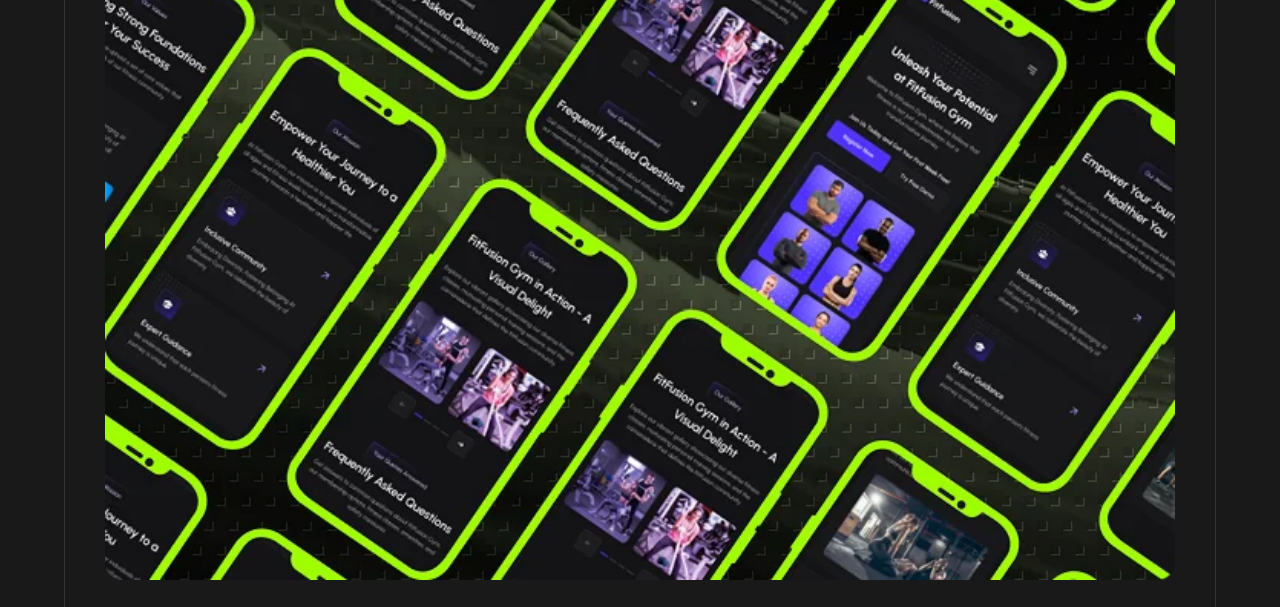
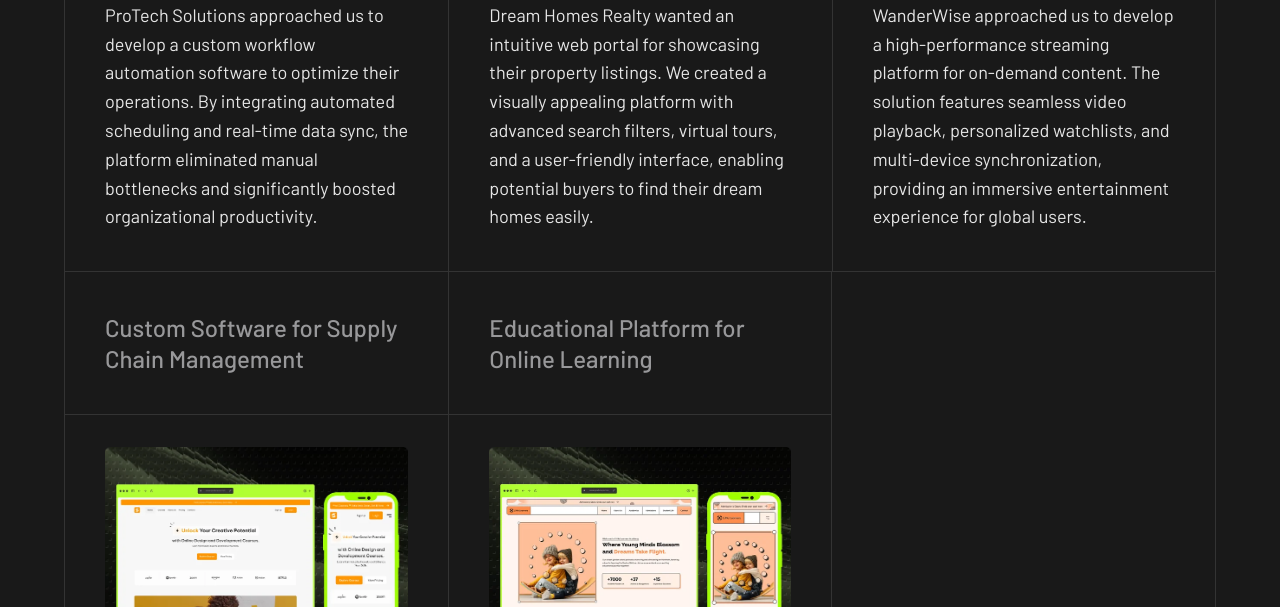
Before and after one commit to jeffvini/project-digital-agency, a plain HTML site: page works.html in a window 1280 px wide. Shown: the part 1824-2431 px from the top of the page. Drawn offline with Linux system fonts and the light colour scheme.

Commit message:
feat(project-list): implement responsive grid with subgrid for synchronized row alignment

```diff
--- a/css/pages/works/works.css
+++ b/css/pages/works/works.css
@@ -1,5 +1,24 @@
 .works-page .works {
     padding-top: var(--space-10);
+}
+
+.works-page .works__list {
+    display: flex;
+    flex-direction: column;
+}
+
+.works-page .works__item {
+    border-bottom: solid 1px var(--color-border-accent-grey);
+    padding-bottom: var(--space-8);
+}
+
+.works-page .works__item:last-child {
+    border-bottom: none;
+}
+
+.works-page .project {
+    display: flex;
+    flex-direction: column;
 }
 
 .works-page .project__title {
@@ -42,9 +61,50 @@
         padding-top: var(--space-12);
     }
 
+    .works-page .works__list {
+        display: grid;
+        grid-template-columns: 1fr 1fr;
+        grid-template-rows: auto auto auto auto;
+    }
+
+    .works-page .works__item {
+        display: grid;
+        grid-row: span 4;
+        grid-template-rows: subgrid;
+        padding-bottom: var(--space-10);
+    }
+
+    .works-page .works__item:nth-child(2) {
+        border-left: solid 1px var(--color-border-accent-grey);
+    }
+
+    .works-page .works__item:nth-child(4) {
+        border-left: solid 1px var(--color-border-accent-grey);
+    }
+
+    .works-page .works__item:nth-child(6) {
+        border-left: solid 1px var(--color-border-accent-grey);
+    }
+
+    .works-page .works__item:nth-child(7) {
+        border-bottom: none;
+    }
+
+    .works-page .works__item:last-child {
+        border-left: solid 1px var(--color-border-accent-grey);
+    }
+
+    .works-page .project {
+        display: grid;
+        grid-template-rows: subgrid;
+        grid-row: span 4;
+    }
+
     .works-page .project__title {
-        padding-inline: var(--space-10);
-        padding-block: var(--space-10);
+        display: flex;
+        align-items: center;
+        padding: var(--space-10);
+        border-bottom: solid 1px var(--color-border-accent-grey);
     }
 
     .works-page .project__img {
@@ -66,3 +126,25 @@
         padding-top: var(--space-16);
     }
 }
+
+@media (min-width: 1280px) {
+    .works-page .works__list {
+        grid-template-columns: 1fr 1fr 1fr;
+    }
+
+    .works-page .works__item:nth-child(3) {
+        border-left: solid 1px var(--color-border-accent-grey);
+    }
+
+    .works-page .works__item:nth-child(4) {
+        border-left: none;
+    }
+
+    .works-page .works__item:nth-child(5) {
+        border-left: solid 1px var(--color-border-accent-grey);
+    }
+
+    .works-page .works__item:last-child {
+        border-right: solid 1px var(--color-border-accent-grey);
+    }
+}
```
